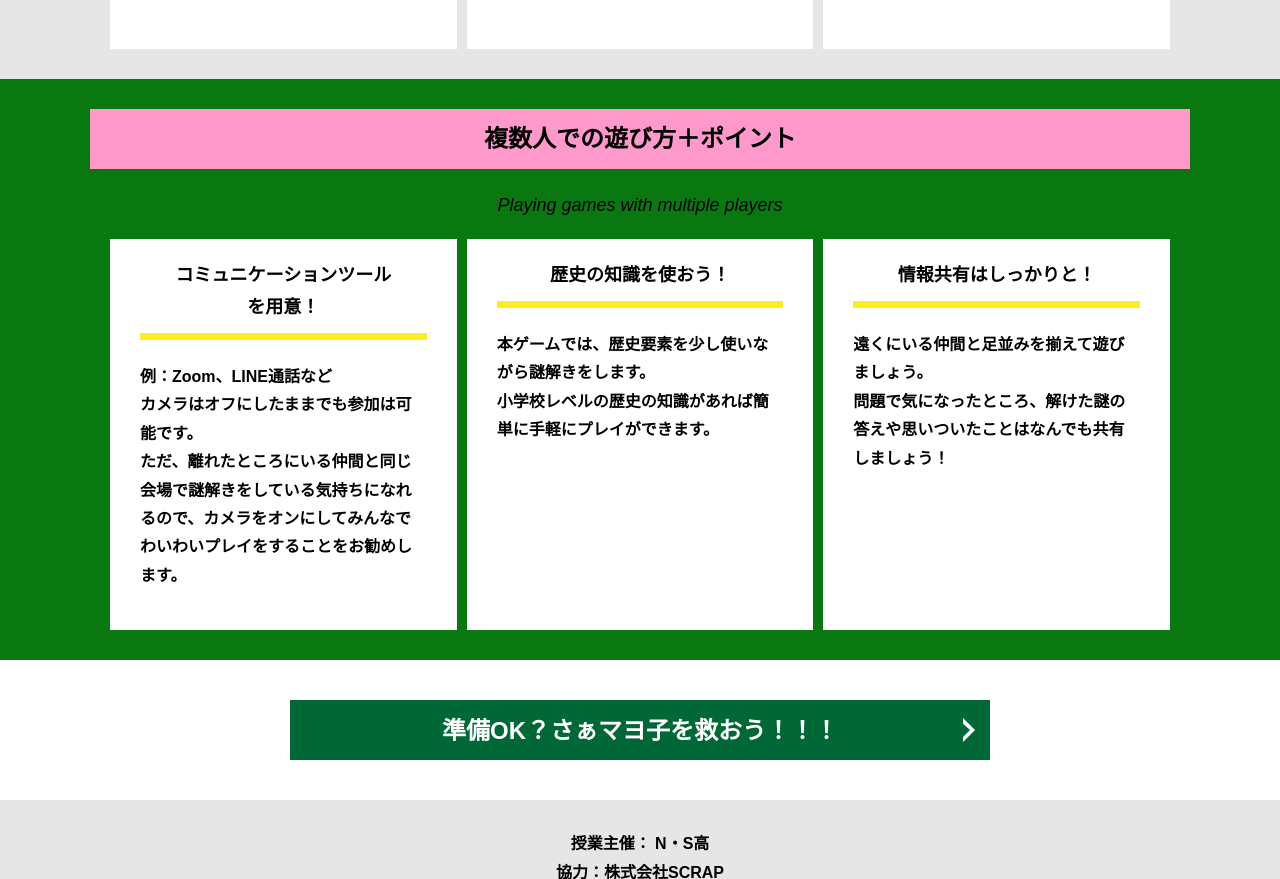
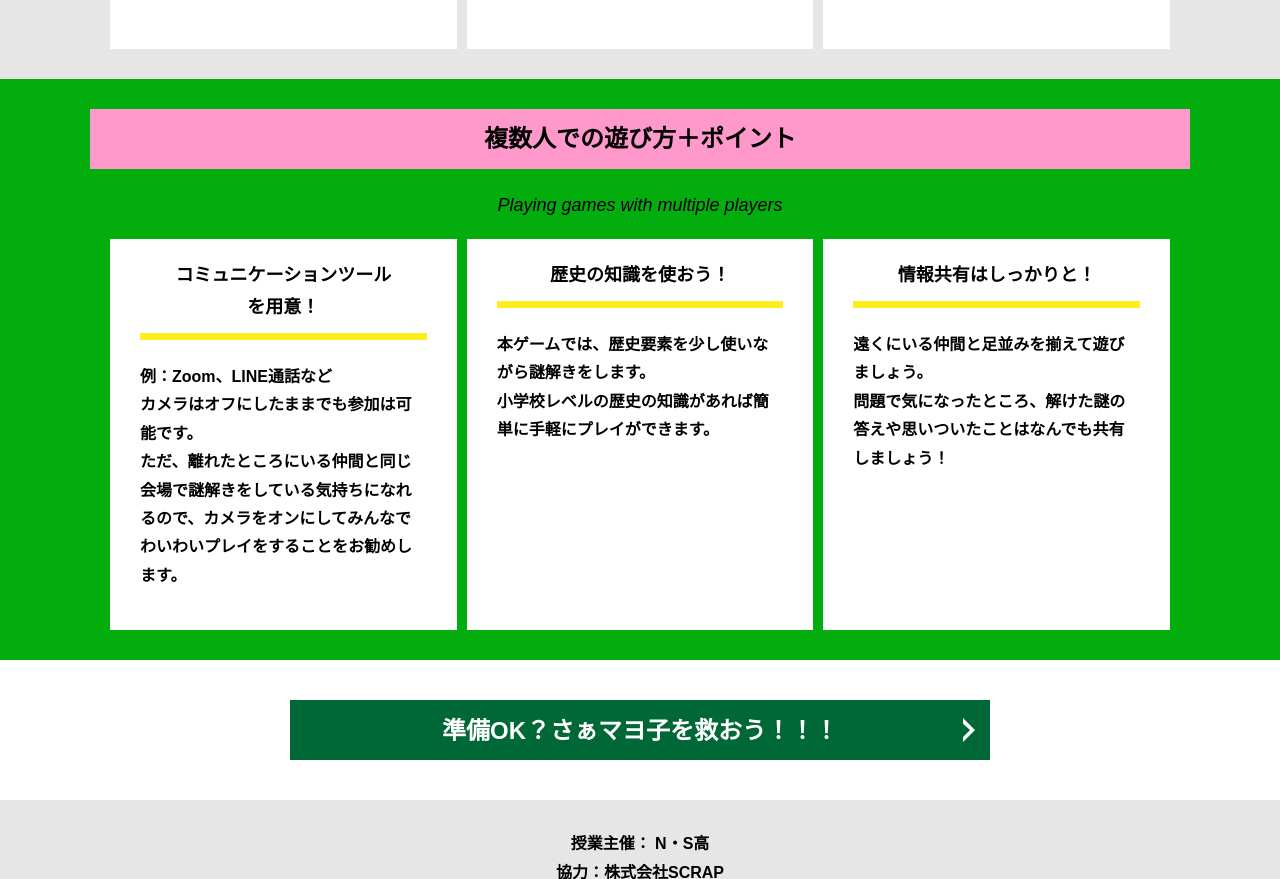
Before and after one commit to aosizuku0810/alfa-nagoya-Q, a plain HTML site: page index.html in a window 1280 px wide. Shown: the part 1955-2834 px from the top of the page. Drawn offline with Linux system fonts and the light colour scheme.

Commit message:
Update style.css

```diff
--- a/assets/css/style.css
+++ b/assets/css/style.css
@@ -239,7 +239,7 @@ button {
 * Color
 *********************/
 .bg-color--keycolor {
-  background-color: #0a7811;
+  background-color: #03ad0e;
 }
 
 .bg-color--subcolor {
```
